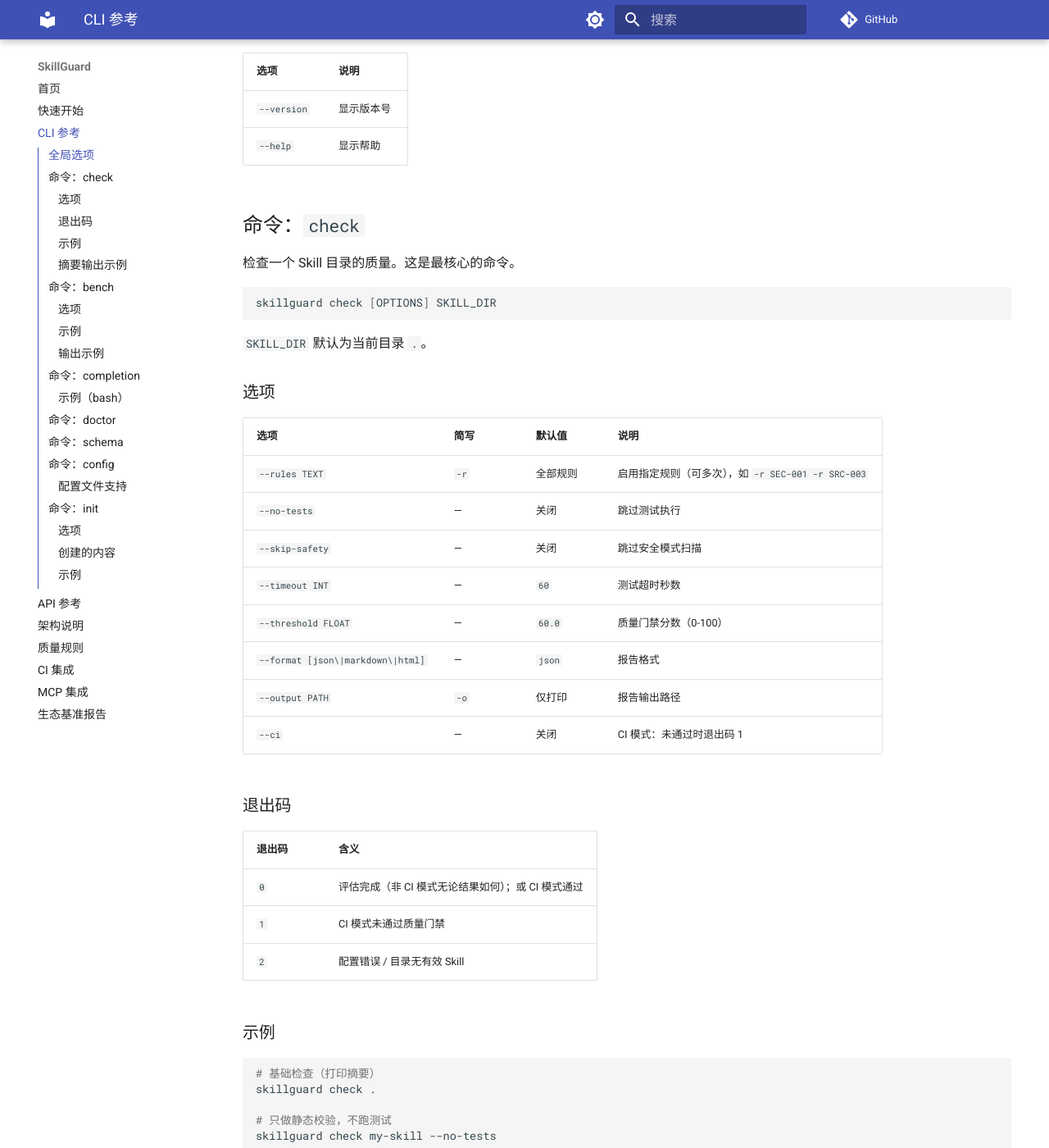
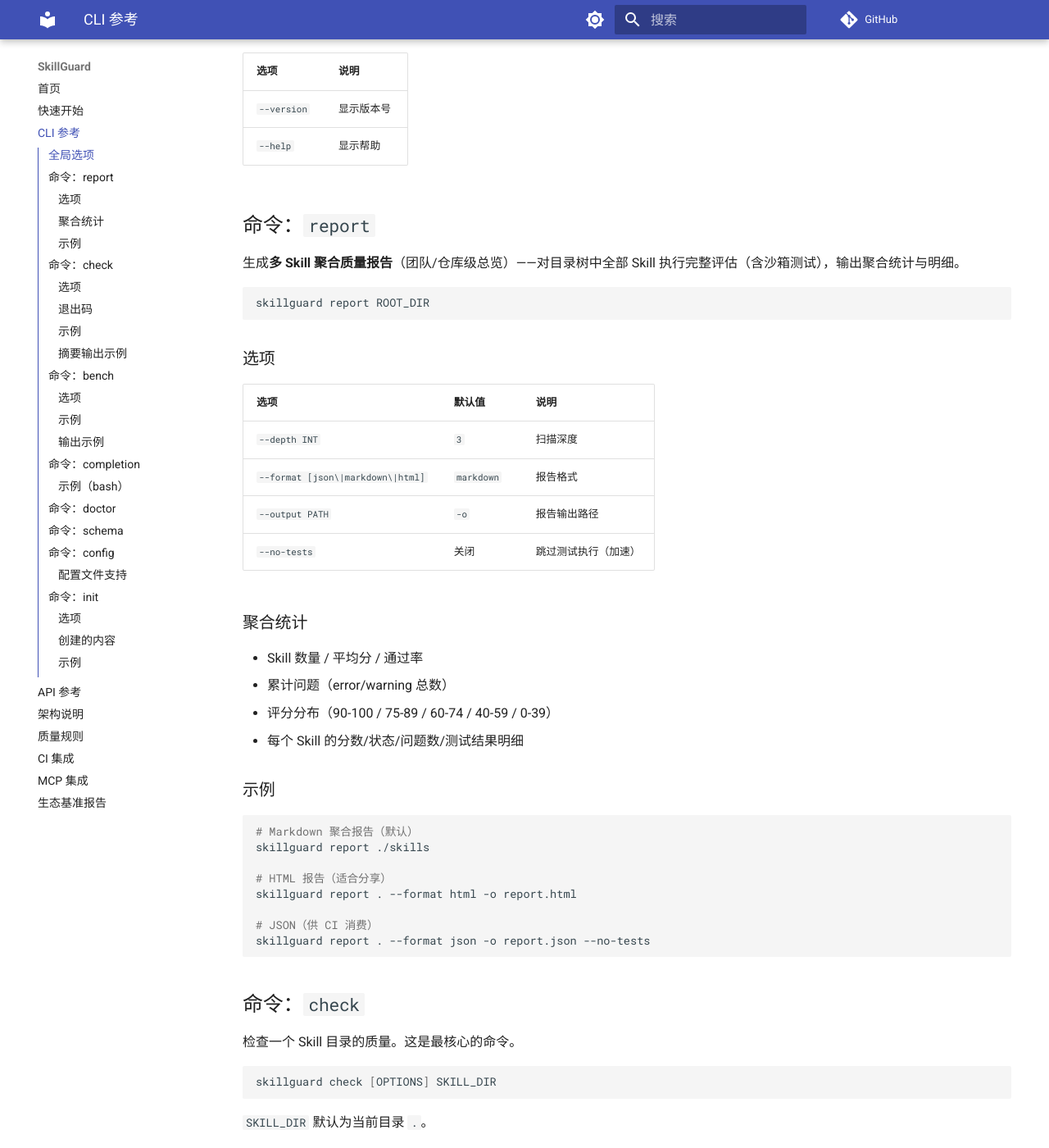
Before and after one commit to la2278647-arch/skillguard, an MkDocs documentation site: the page built from docs/cli.md, in a window 1280 px wide and 1400 px high, scrolled down 232 px. Shown: the whole window at 82% size. Built offline with MkDocs 1.6.1 and Material for MkDocs 9.7.7, drawn with Linux system fonts in a browser that asks for light colours; comment, search, counter and statistics services are not loaded.

Commit message:
chore: unify version 0.7.0 + report command docs

````diff
--- a/docs/cli.md
+++ b/docs/cli.md
@@ -8,6 +8,43 @@
 |------|------|
 | `--version` | 显示版本号 |
 | `--help` | 显示帮助 |
+
+## 命令：`report`
+
+生成**多 Skill 聚合质量报告**（团队/仓库级总览）——对目录树中全部 Skill 执行完整评估（含沙箱测试），输出聚合统计与明细。
+
+```bash
+skillguard report ROOT_DIR
+```
+
+### 选项
+
+| 选项 | 默认值 | 说明 |
+|------|--------|------|
+| `--depth INT` | `3` | 扫描深度 |
+| `--format [json\|markdown\|html]` | `markdown` | 报告格式 |
+| `--output PATH` | `-o` | 报告输出路径 |
+| `--no-tests` | 关闭 | 跳过测试执行（加速） |
+
+### 聚合统计
+
+- Skill 数量 / 平均分 / 通过率
+- 累计问题（error/warning 总数）
+- 评分分布（90-100 / 75-89 / 60-74 / 40-59 / 0-39）
+- 每个 Skill 的分数/状态/问题数/测试结果明细
+
+### 示例
+
+```bash
+# Markdown 聚合报告（默认）
+skillguard report ./skills
+
+# HTML 报告（适合分享）
+skillguard report . --format html -o report.html
+
+# JSON（供 CI 消费）
+skillguard report . --format json -o report.json --no-tests
+```
 
 ## 命令：`check`
 
--- a/pyproject.toml
+++ b/pyproject.toml
@@ -4,7 +4,7 @@
 
 [project]
 name = "skillguard"
-version = "0.6.0"
+version = "0.7.0"
 description = "Agent Skills 质量保障与测试框架 — 静态校验、沙箱测试、质量评分、CI 集成"
 readme = "README.md"
 requires-python = ">=3.10"
--- a/skillguard/version.py
+++ b/skillguard/version.py
@@ -1,3 +1,3 @@
 """版本常量（独立模块避免循环导入）。"""
 
-__version__ = "0.6.0"
+__version__ = "0.7.0"
````
Also changed, not shown: other parts of docs/cli.md (+1 -1 lines).
